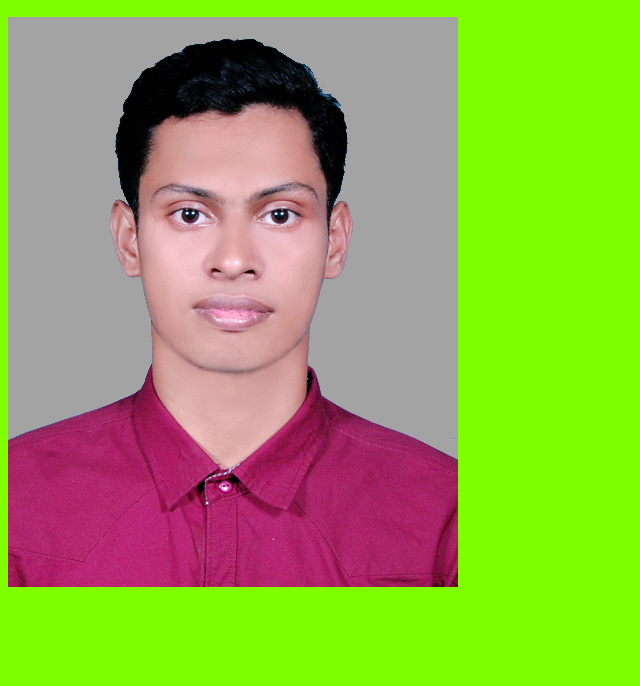
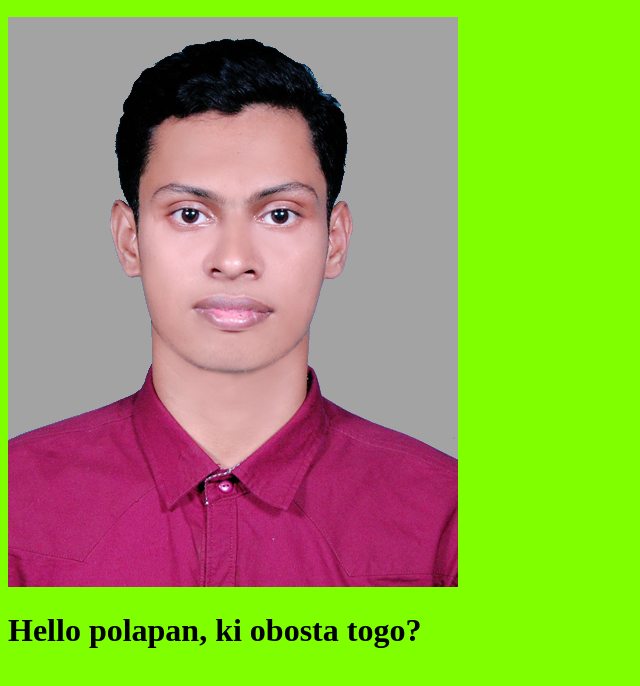
Before and after one commit to md-tarek-hossain/Tanim-miya, a plain HTML site: page index.html in a window 1280 px wide. Shown: the part 110-796 px from the top of the page, without its empty margins (0-640 px from the left). Drawn offline with Linux system fonts and the light colour scheme.

Commit message:
hello add

```diff
--- a/index.html
+++ b/index.html
@@ -16,5 +16,6 @@
     <h2>Wanna ply with me?</h2>
     <img src="tarek.jpg" alt="">
     <img src="tarekhossain12.ink" alt="">
+    <h1>Hello polapan, ki obosta togo?</h1>
 </body>
 </html>
```
